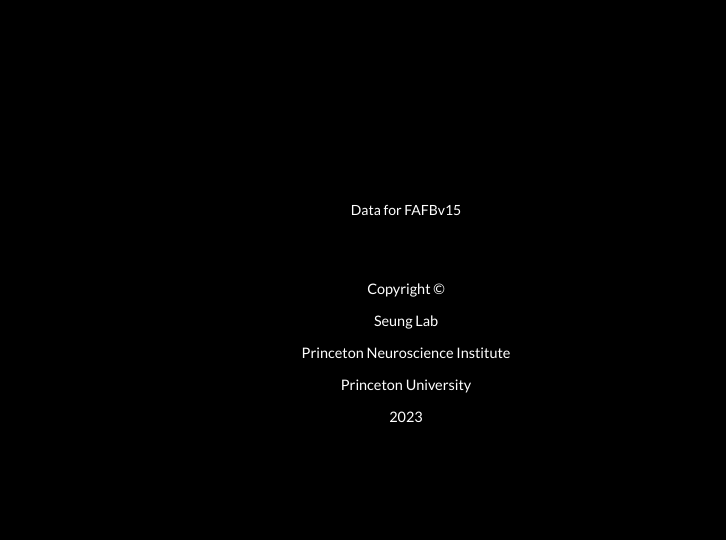
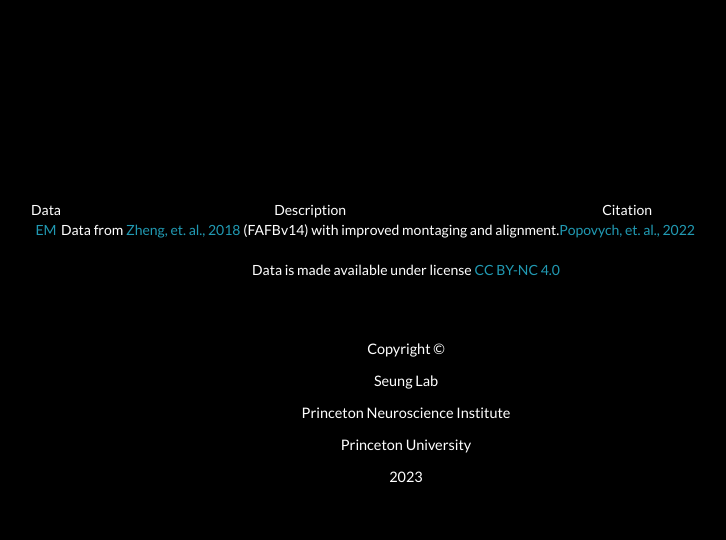
Before and after one commit to seung-lab/fafbv15, a Jekyll site: the page built from index.html, in a window 1280 px wide. Shown: the part 450-990 px from the top of the page, without its empty margins (234-960 px from the left). Built offline with Jekyll 4.4.1, drawn with Linux system fonts in a browser that asks for light colours; before the commit the page ends 930 px from its top, so only the background shows below that.

Commit message:
add data table with links

```diff
--- a/_includes/about.html
+++ b/_includes/about.html
@@ -2,7 +2,21 @@
     <section id="about" class="container content-section text-center">
         <div class="row">
             <div class="col-lg-8 col-lg-offset-2">
-		    Data for FAFBv15
+			<table>
+			    <tr>
+				<td>Data</td>
+				<td>Description</td>
+				<td>Citation</td>
+			    <tr>
+				<td><a href="hhttps://spelunker.cave-explorer.org/#!%7B%22dimensions%22:%7B%22x%22:%5B4e-9%2C%22m%22%5D%2C%22y%22:%5B4e-9%2C%22m%22%5D%2C%22z%22:%5B4e-8%2C%22m%22%5D%7D%2C%22position%22:%5B133248.5%2C56000.5%2C3570.5%5D%2C%22crossSectionScale%22:128%2C%22projectionScale%22:262144%2C%22layers%22:%5B%7B%22type%22:%22image%22%2C%22source%22:%22precomputed://https://td.princeton.edu/sseung-test1/fafb-v15-alignment-temp/fine_final/z0_7063/v1/aligned/mip1%22%2C%22tab%22:%22source%22%2C%22name%22:%22fafbv15%22%7D%5D%2C%22selectedLayer%22:%7B%22layer%22:%22fafbv15%22%7D%2C%22layout%22:%22xy%22%7">EM</a></td>
+				<td>Data from <a href="https://doi.org/10.1016/j.cell.2018.06.019">Zheng, et. al., 2018</a> (FAFBv14) with improved montaging and alignment.</td>
+				<td><a href="https://doi.org/10.1101/2022.03.25.485816">Popovych, et. al., 2022</a></td>
+			    </tr>
+			</table>
+
+			<br>
+			Data is made available under license <a href="https://creativecommons.org/licenses/by-nc/4.0/">CC BY-NC 4.0</a>
+
             </div>
         </div>
     </section>
```
